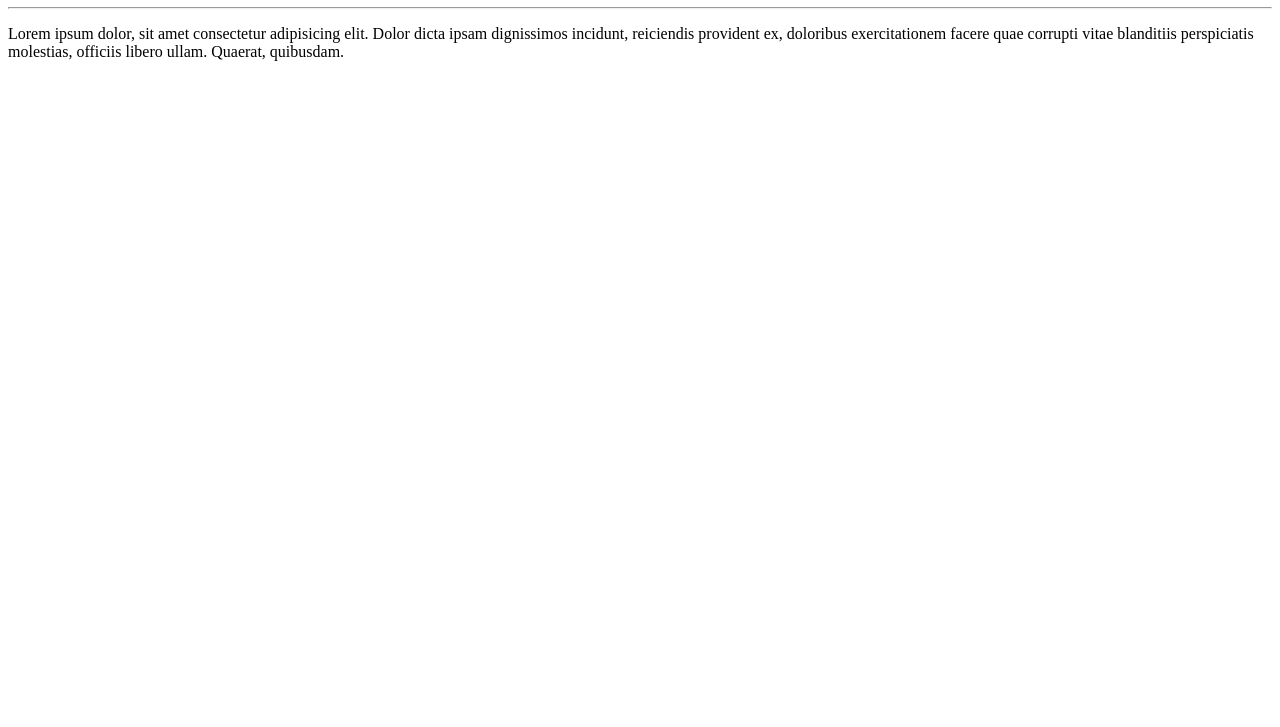
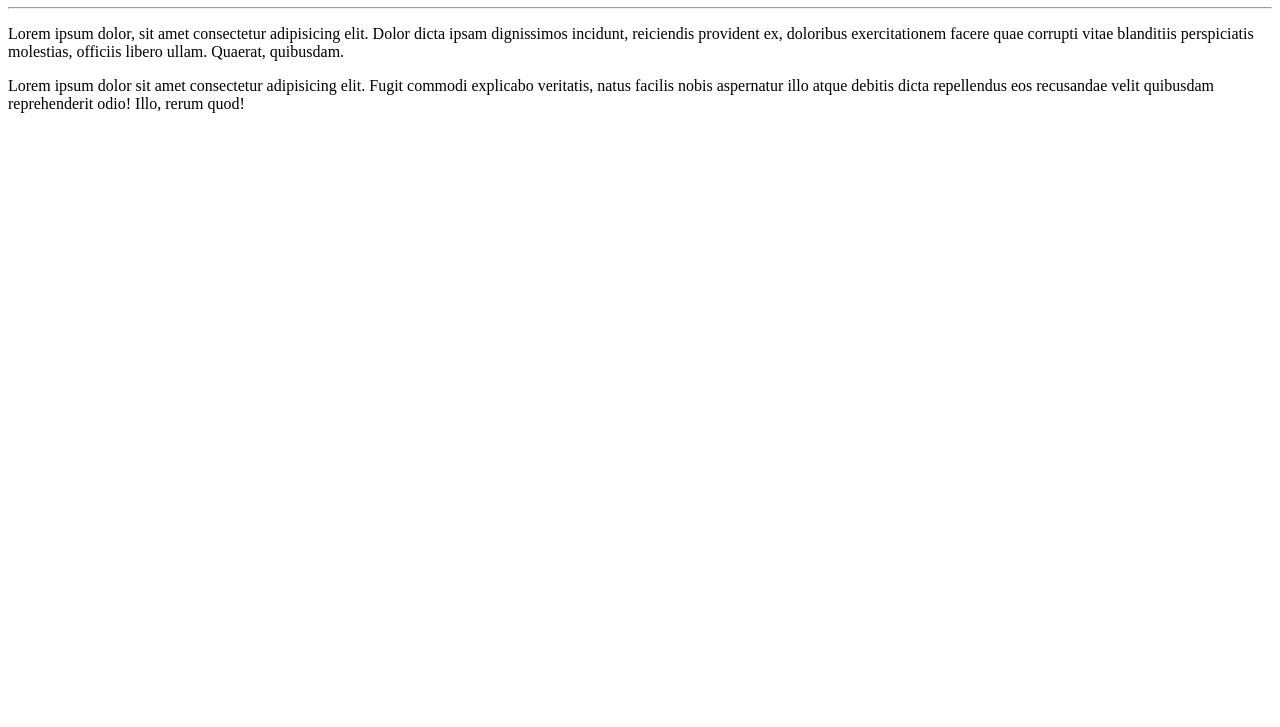
Before and after one commit to sisteminformatica/ola_mundo, a plain HTML site: page site-exemplo/index.html in a window 1280 px wide. Shown: the part 73-800 px from the top of the page. Drawn offline with Linux system fonts and the light colour scheme.

Commit message:
Update index.html

```diff
--- a/site-exemplo/index.html
+++ b/site-exemplo/index.html
@@ -9,5 +9,9 @@
     <h1>Olá Mundo</h1>
     <hr>
     <p>Lorem ipsum dolor, sit amet consectetur adipisicing elit. Dolor dicta ipsam dignissimos incidunt, reiciendis provident ex, doloribus exercitationem facere quae corrupti vitae blanditiis perspiciatis molestias, officiis libero ullam. Quaerat, quibusdam.</p>
+    <p>Lorem ipsum dolor sit amet consectetur adipisicing elit. Fugit commodi explicabo veritatis, natus facilis nobis aspernatur illo atque debitis dicta repellendus eos recusandae velit quibusdam reprehenderit odio! Illo, rerum quod!</p>
+
+
+
 </body>
 </html>
```
